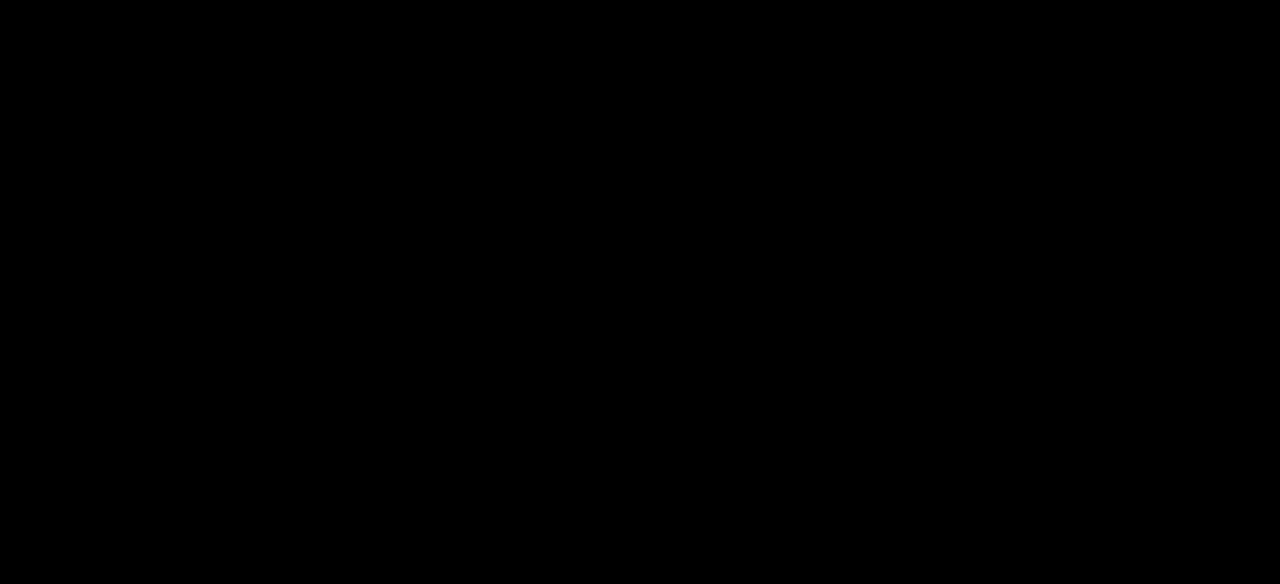
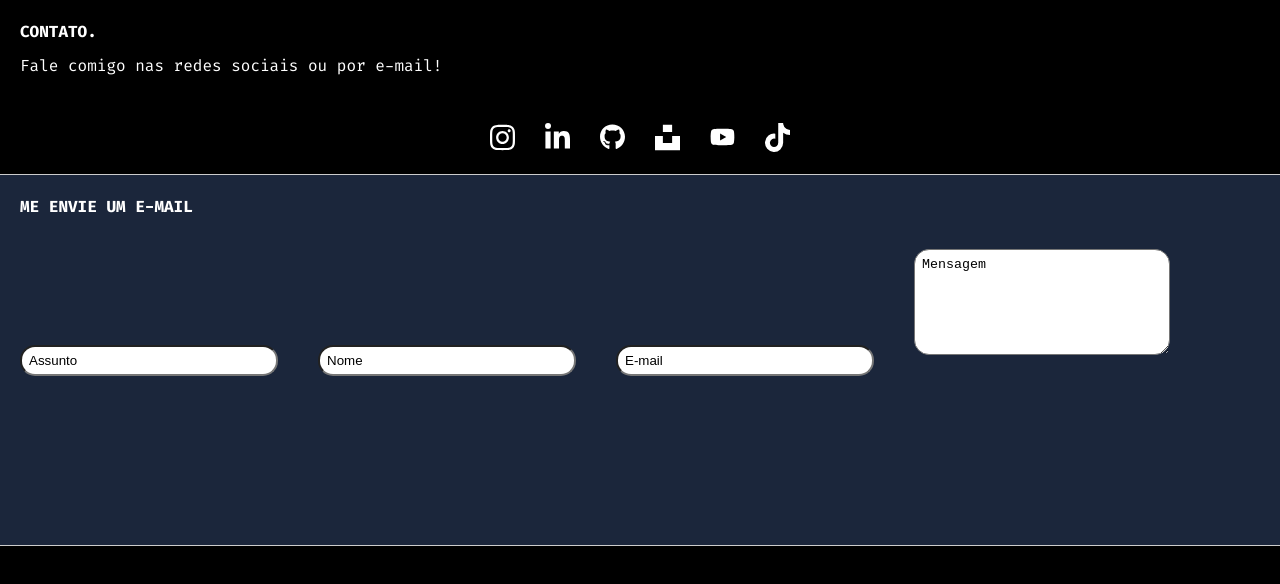
Before and after one commit to rafasdoliveira/portfolio, a React (Vite) app: page /contato in a window 1280 px wide. Shown: the top 584 px of the page. Built offline with nearby package versions, Linux system fonts and the light colour scheme.

Commit message:
Tela de contato

```diff
--- a/src/constants/navRedeSocial/navRedeSocial.jsx
+++ b/src/constants/navRedeSocial/navRedeSocial.jsx
@@ -2,22 +2,22 @@
 import { useState } from 'react';
 
 // Ícones das redes sociais
-import Instagram from '../../assets/images/instagram.svg';
-import LinkedIn from '../../assets/images/linkedin-in.svg';
-import GitHub from '../../assets/images/github.svg';
-import Unsplash from '../../assets/images/unsplash.svg';
-import Youtube from '../../assets/images/youtube.svg';
-import Tiktok from '../../assets/images/tiktok.svg';
+import Instagram from '../../assets/icons/redes-sociais/instagram.svg';
+import LinkedIn from '../../assets/icons/redes-sociais/linkedin-in.svg';
+import GitHub from '../../assets/icons/redes-sociais/github.svg';
+import Unsplash from '../../assets/icons/redes-sociais/unsplash.svg';
+import Youtube from '../../assets/icons/redes-sociais/youtube.svg';
+import Tiktok from '../../assets/icons/redes-sociais/tiktok.svg';
 
 const NavRedeSocial = () => {
 
     const [navSocial] = useState([
-        { id: 1, src: {Instagram}, alt: 'Instagram ícone', url: 'https://instagram.com/rafasdoliveira' },
-        { id: 2, src: {LinkedIn},  alt: 'LinkedIn ícone',  url: 'https://www.linkedin.com/in/rafasdoliveira/' },
-        { id: 3, src: {GitHub},    alt: 'GitHub ícone',    url: 'https://github.com/rafasdoliveira' },
-        { id: 4, src: {Unsplash},  alt: 'Unsplash ícone',  url: 'https://unsplash.com/pt-br/@rafasdoliveira' },
-        { id: 5, src: {Youtube},   alt: 'Youtube ícone',   url: '' },
-        { id: 6, src: {Tiktok},    alt: 'Tiktok ícone',    url: '' },
+        { id: 1, src: Instagram, alt: 'Instagram ícone', url: 'https://instagram.com/rafasdoliveira' },
+        { id: 2, src: LinkedIn,  alt: 'LinkedIn ícone',  url: 'https://www.linkedin.com/in/rafasdoliveira/' },
+        { id: 3, src: GitHub,    alt: 'GitHub ícone',    url: 'https://github.com/rafasdoliveira' },
+        { id: 4, src: Unsplash,  alt: 'Unsplash ícone',  url: 'https://unsplash.com/pt-br/@rafasdoliveira' },
+        { id: 5, src: Youtube,   alt: 'Youtube ícone',   url: '' },
+        { id: 6, src: Tiktok,    alt: 'Tiktok ícone',    url: '' },
     ])
 
     return navSocial
--- /dev/null
+++ b/src/pages/contato/contato.css
@@ -0,0 +1,63 @@
+.contatoPage {
+    width: 100vw;
+    color: #fff;
+    overflow: hidden;
+}
+
+.contatoPage h1 {
+    text-transform: uppercase;
+}
+
+.textos {
+    padding: 20px;
+}
+
+
+.textos p {
+    margin: 10px 0px;
+}
+
+div.icons {
+    display: flex;
+    justify-content: center;
+    width: 100%;
+    border-bottom: 1px solid #ccc;
+}
+
+.ul-icons {
+    display: flex;
+    align-items: center;
+}
+
+.icons img {
+    width: 25px;
+    margin: 5px;
+    padding: 10px;
+}
+
+.form {
+    background-color: #1B263B;
+    height: 370px;
+    border-bottom: 1px solid #ccc;
+}
+
+form input, form textarea {
+    margin: 10px 20px;
+    width: 250px;
+    height: 25px;
+    border-radius: 15px;
+}
+
+form input::placeholder {
+    color: #000;
+    padding: 5px;
+}
+
+form textarea {
+    height: 100px;
+}
+
+textarea::placeholder {
+    color: #000;
+    padding: 5px;
+}
--- a/src/pages/contato/contato.jsx
+++ b/src/pages/contato/contato.jsx
@@ -1,8 +1,44 @@
-const Blog = () => {
+// Componente
+import NavRedeSocial from '../../constants/navRedeSocial/navRedeSocial';
+// Rota
+import { Link } from 'react-router-dom';
+// Estilos
+import './contato.css';
+
+const Contato = () => {
+
+    const RedeSocial = NavRedeSocial()
+
     return (
-        <div>
-        </div>
+        <>
+            <div className="contatoPage">
+                <div className="textos">
+                    <h1>Contato.</h1>
+                    <p>Fale comigo nas redes sociais ou por e-mail!</p>
+                </div>
+                <div className="icons">
+                    <ul className='ul-icons'>
+                        {RedeSocial.map((item) => (
+                            <li key={item.id}>
+                                <Link to={item.url}>
+                                    <img src={item.src} alt={item.alt}/>
+                                </Link>
+                            </li>
+                        ))}
+                    </ul>
+                </div>
+                <div className="form">
+                    <form>
+                        <h1 className='textos'>Me envie um e-mail</h1>
+                        <input type="text" name="assunto" id="assunto" placeholder='Assunto'/>
+                        <input type="text" name="nome" id="nome" placeholder='Nome'/>
+                        <input type="email" name="email" id="email" placeholder='E-mail'/>
+                        <textarea name="mensagem" id="mensagem" placeholder='Mensagem'/>
+                    </form>
+                </div>
+            </div>
+        </>
     );
 };
 
-export default Blog;
+export default Contato;
```
